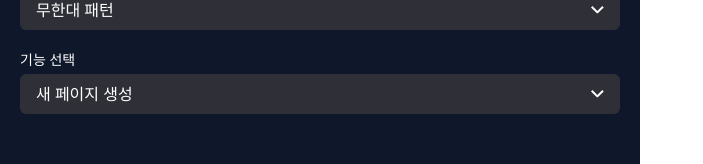
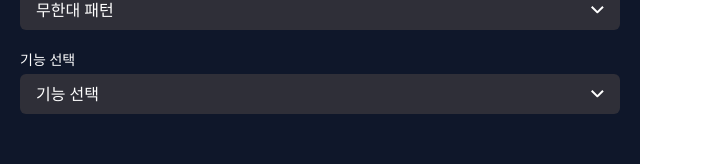
Before and after one commit to Eun0713/swaii-extension, a React (Vite) app: page /#/settings/edit in a window 1280 px wide. Shown: the part 258-422 px from the top of the page, without its empty margins (0-703 px from the left). Built offline with nearby package versions, Linux system fonts and the light colour scheme.

Commit message:
feat: 사이트 선택에 따라 기능 드롭다운 항목 동적 렌더링
- SiteDropdown, ActionDropdown 내부 로직 개선
- 선택된 사이트에 따라 기능 목록이 자동 변경되도록 수정
- dropdownOptions.js 삭제

```diff
--- a/src/components/dropdowns/ActionDropdown.jsx
+++ b/src/components/dropdowns/ActionDropdown.jsx
@@ -1,8 +1,11 @@
 import GenericDropdown from "@/components/dropdowns/GenericDropdown";
-import { ACTION_OPTIONS } from "@/constants/dropdownOptions";
+import { SITE_ACTION_LABELS } from "@/constants/siteActionLabels";
 
-const ActionDropdown = (props) => (
-  <GenericDropdown {...props} items={ACTION_OPTIONS} label="기능 선택" />
-);
+const ActionDropdown = ({ site, ...props }) => {
+  const actionOptions = SITE_ACTION_LABELS[site]
+    ? Object.keys(SITE_ACTION_LABELS[site])
+    : [];
 
+  return <GenericDropdown {...props} items={actionOptions} label="기능 선택" />;
+};
 export default ActionDropdown;
--- a/src/components/dropdowns/SiteDropdown.jsx
+++ b/src/components/dropdowns/SiteDropdown.jsx
@@ -1,8 +1,10 @@
 import GenericDropdown from "@/components/dropdowns/GenericDropdown";
-import { SITE_OPTIONS } from "@/constants/dropdownOptions";
+import { SITE_ACTION_LABELS } from "@/constants/siteActionLabels";
+
+const siteOptions = Object.keys(SITE_ACTION_LABELS);
 
 const SiteDropdown = (props) => (
-  <GenericDropdown {...props} items={SITE_OPTIONS} label="사이트 선택" />
+  <GenericDropdown {...props} items={siteOptions} label="사이트 선택" />
 );
 
 export default SiteDropdown;
--- a/src/components/pattern/PatternForm.jsx
+++ b/src/components/pattern/PatternForm.jsx
@@ -74,7 +74,7 @@ const PatternForm = ({
       <div className="mt-5">
         <label className="mb-1 block text-sm text-white">기능 선택</label>
         <ActionDropdown
-          value={action}
+          site={site}
           onChange={setAction}
           isOpen={openDropdown === "action"}
           onToggle={() => toggle("action")}
--- a/src/constants/dropdownOptions.js
+++ /dev/null
@@ -1,19 +0,0 @@
-export const ACTION_OPTIONS = [
-  "메일함 열기",
-  "새 페이지 생성",
-  "페이지 새로고침",
-  "스크롤 맨 위로",
-  "스크롤 맨 아래로",
-  "새 대화 창 열기",
-  "영상 재생 시작",
-  "영상 일시정지",
-  "다음 영상으로 이동",
-  "이전 영상으로 이동",
-];
-
-export const SITE_OPTIONS = [
-  "youtube.com",
-  "notion.so",
-  "Google.com",
-  "chatgpt.com",
-];
```
